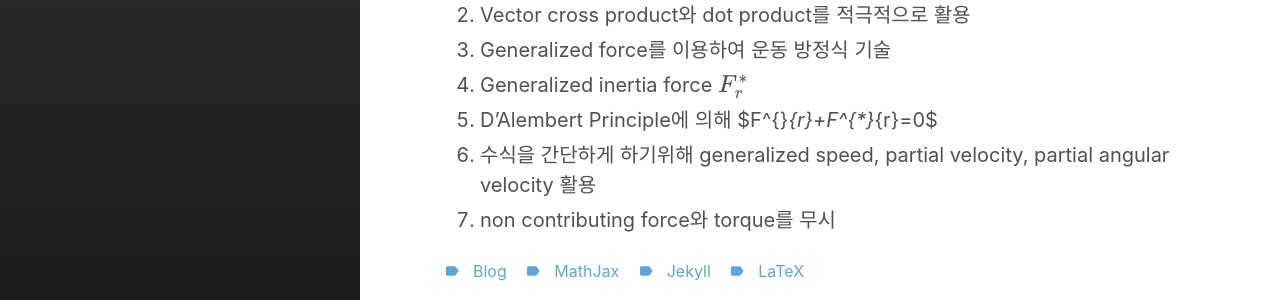
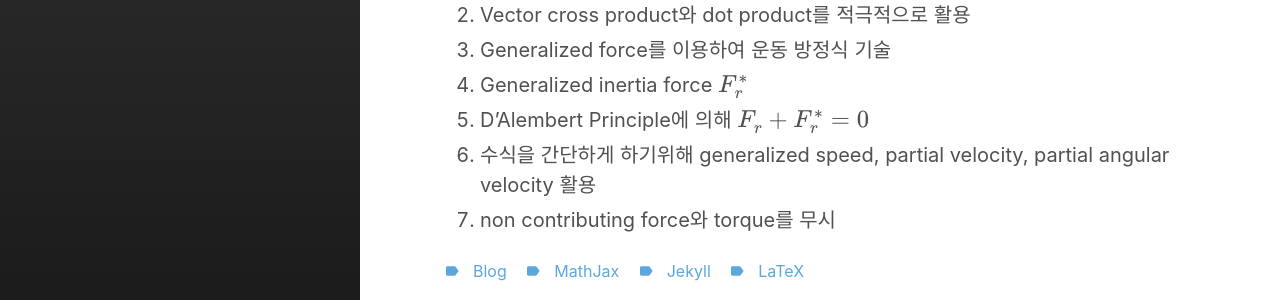
Before and after one commit to tjdalsckd/tjdalsckd.github.io, a Jekyll site: the page built from _posts/2020-09-19-근골격동적모델링_Homework1.md, in a window 1280 px wide and 1043 px high. Shown: the part 266-566 px from the top of the window. Built offline with Jekyll 4.4.1, drawn with Linux system fonts in a browser that asks for light colours; our own code applies the rules of GitHub Pages for plain Markdown files; formulas are drawn with MathJax 3.

```diff
--- a/_posts/2020-09-19-근골격동적모델링_Homework1.md
+++ b/_posts/2020-09-19-근골격동적모델링_Homework1.md
@@ -13,6 +13,6 @@ use_math: true
 3. Generalized force를 이용하여 운동 방정식 기술
 4. Generalized inertia force ${F}^{*}_{r}$
 5. D'Alembert Principle에 의해
-   $F^{}_{r}+F^{*}_{r}=0$
+   $$F^{}_{r}+F^{*}_{r}=0$$
 6. 수식을 간단하게 하기위해 generalized speed, partial velocity, partial angular velocity 활용
 7. non contributing force와 torque를 무시
```
